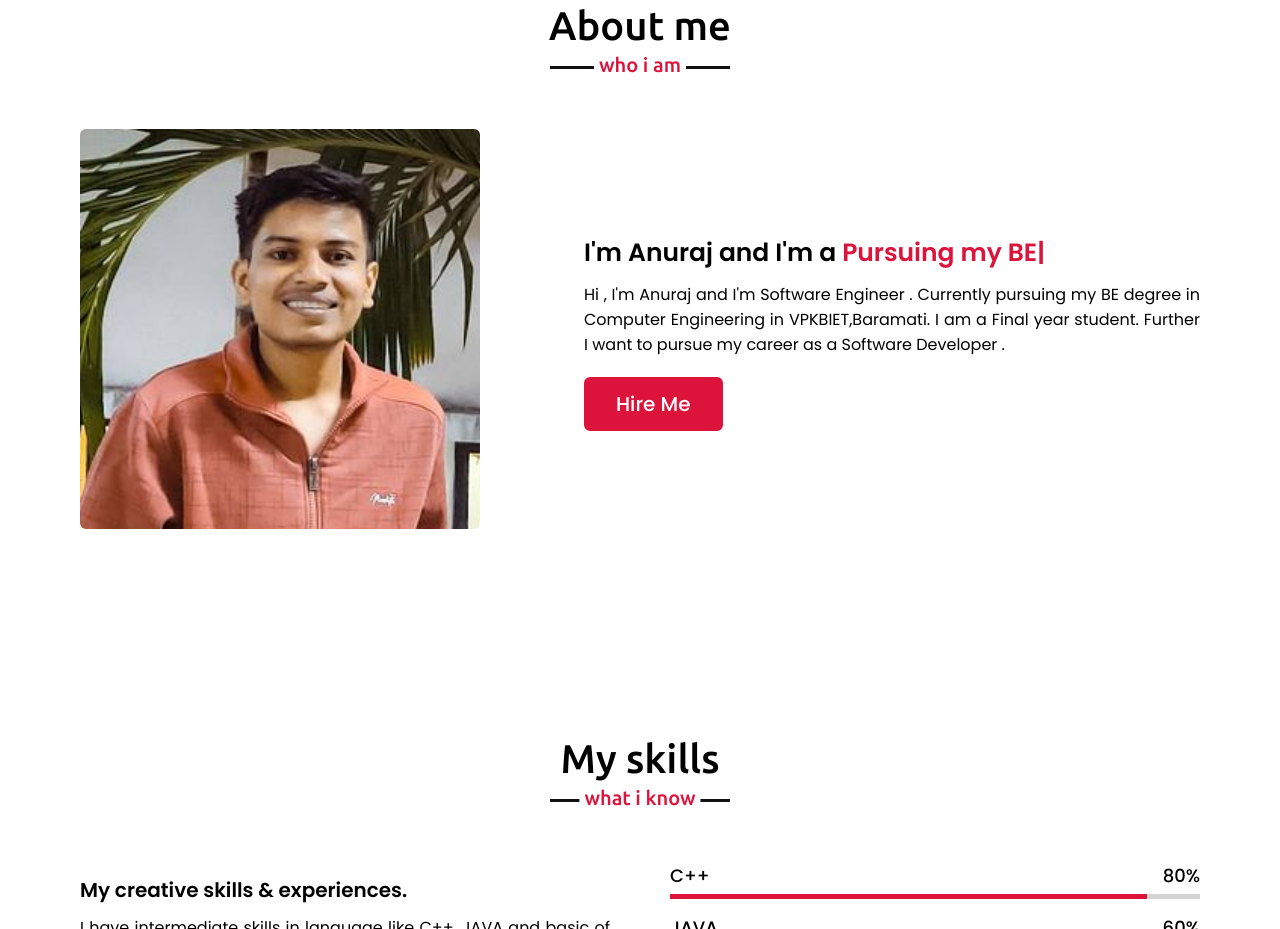
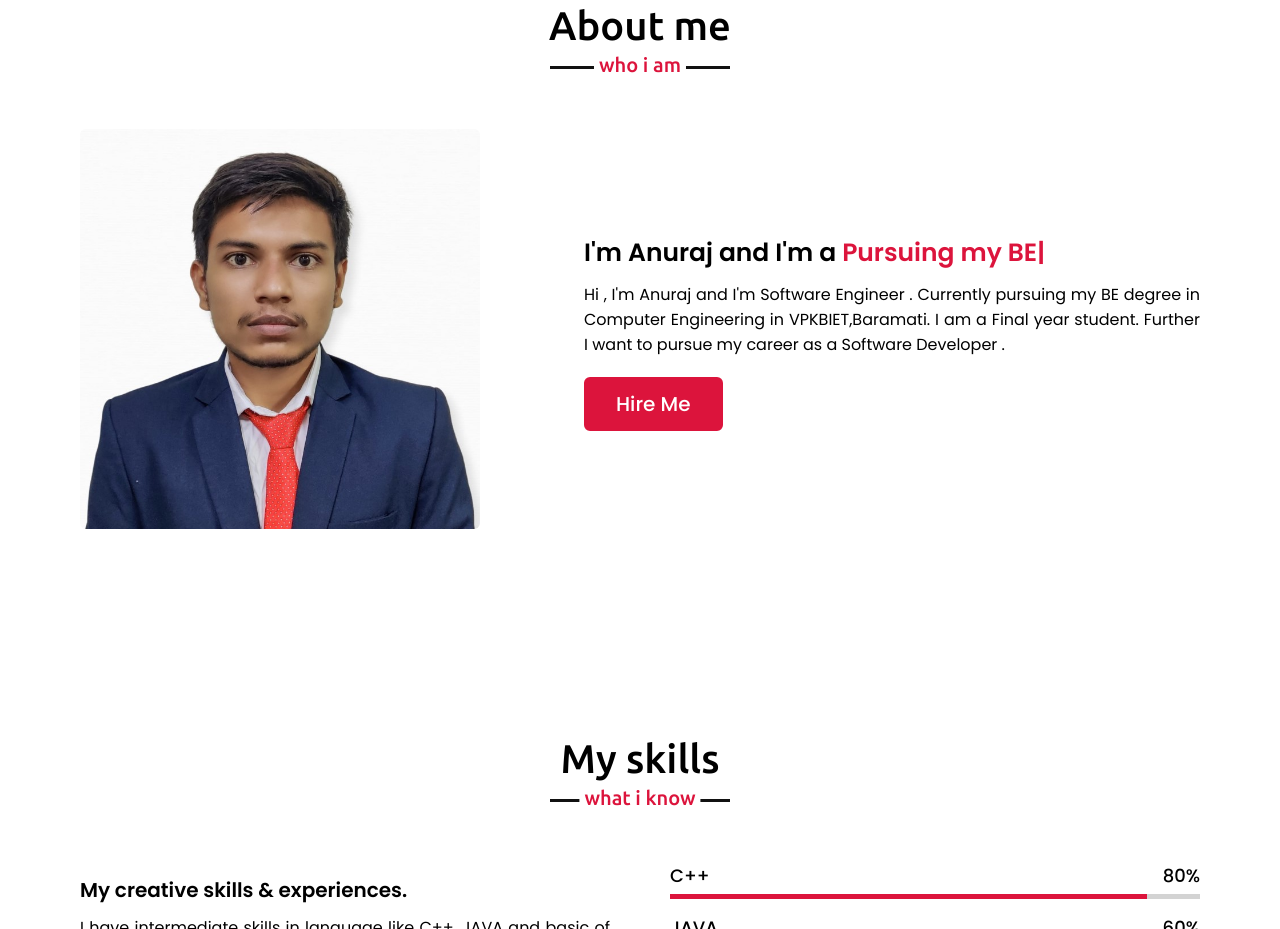
Before and after one commit to AnurajNigade/Portfolio-Website, a plain HTML site: page index.html in a window 1280 px wide. Shown: the part 897-1826 px from the top of the page. Drawn offline with nearby package versions, Linux system fonts and the light colour scheme.

Commit message:
Update index.html

```diff
--- a/index.html
+++ b/index.html
@@ -167,7 +167,7 @@
             <h2 class="title">About me</h2>
             <div class="about-content">
                 <div class="column left">
-                    <img src="images/anu.png" alt="">
+                    <img src="images/Profile.jpg" alt="">
                 </div>
                 <div class="column right">
                     <div class="text">I'm Anuraj and I'm a <span class="typing-2"></span></div>
```
